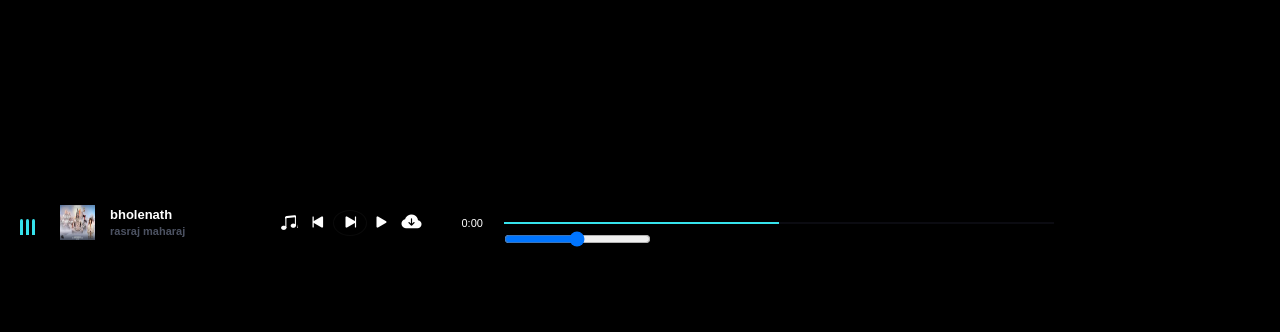
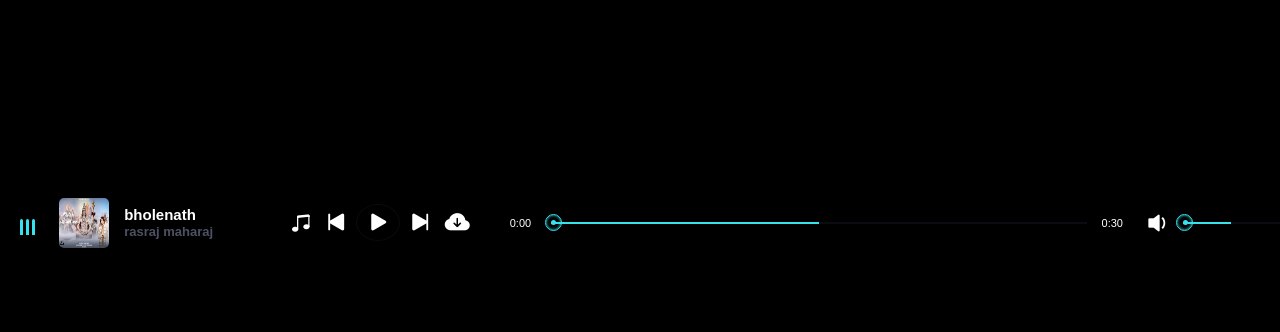
Before and after one commit to Dhanshree2609/Rhythm-MinorProject-, a PHP site: page / in a window 1280 px wide. Shown: the part 1683-2015 px from the top of the page. Run offline with PHP 8.4, Linux system fonts and the light colour scheme.

Commit message:
masterplay

```diff
--- a/index.html
+++ b/index.html
@@ -382,17 +382,23 @@
         <div class="icon">
           <i class="bi shuffle bi-music-note-beamed">next</i>
           <i class="bi bi-skip-start-fill"></i>
+          <i class="bi bi-play-fill"></i>
           <i class="bi bi-skip-end-fill"></i>
-          <i class="bi bi-play-fill"></i>
           <i class="bi bi-cloud-arrow-down-fill" id="download"></i>
         </div>
 
         <span id="currentstart">0:00</span>
         <div class="bar">
           <input type="range" id="seek" min="0" max="100">
-          <div class="bar2" id="">
-
-          </div>
+          <div class="bar2" id="bar2"></div>
+          <div class="dot"></div>
+        </div>
+        <span id="currentend">0:30</span>
+        <div class="vol">
+          <i class="bi bi-volume-down-fill"></i>
+          <input type="range" min="0" max="100" id="vol">
+          <div class="vol_bar"></div>
+          <div class="dot" id="vol_dot"></div>
         </div>
       </div>
       </header>
--- a/style.css
+++ b/style.css
@@ -605,6 +605,7 @@ button:hover {
     display: flex;
     align-items: center;
     margin-top: 0px;
+    justify-content: center;
 }
 
 .masterplay .wave{
@@ -665,8 +666,9 @@ header .masterplay .wave .wave1 :nth-child(3){
 }
 
 header .masterplay img{
-    width: 35px;
-    height: 35px;
+    width: 50px;
+    height: 50px;
+    border-radius: 5px;
 }
 
 .masterplay h5{
@@ -678,11 +680,11 @@ header .masterplay img{
     overflow: hidden;
     text-overflow: ellipsis;
     white-space: nowrap;
-    font-size: 13px;
+    font-size: 15px;
 
 }
 .masterplay h5 .subtitle{
-    font-size: 11px;
+    font-size: 13px;
     color: #4c5262;
     width: 100%;
     overflow: hidden;
@@ -691,7 +693,7 @@ header .masterplay img{
 }
 
 .masterplay .icon{
-    font-size: 20px;
+    font-size: 30px;
     color: white;
     margin: 0px 20px 0px 40px;
     outline: none;
@@ -703,18 +705,17 @@ header .masterplay img{
     outline: none;
 }
 .masterplay .icon .shuffle{
-    font-size: 17px;
+    font-size: 20px;
     margin-right: 10px;
-    width: 17.5px;
+    width: 20px;
     overflow: hidden;
     display: flex;
     align-items: center;
 
 }
 .masterplay .icon #download {
-    font-size: 20px ;
+    font-size: 25px ;
     margin-left: 10px;
-
 }
 
 .masterplay .icon .bi:nth-child(3){
@@ -751,7 +752,8 @@ header .masterplay img{
     top: 0;
     transition: 1s linear;
 }
-header .master_play .bar .dot {
+
+header .masterplay .bar .dot {
     position: absolute;
     width: 5px;
     height: 5px;
@@ -762,7 +764,7 @@ header .master_play .bar .dot {
     transition: 1s;
 }
 
-header .master_play .bar .dot::before {
+header .masterplay .bar .dot::before {
     content:'';
     position: absolute;
     width: 15px;
@@ -775,7 +777,7 @@ header .master_play .bar .dot::before {
 
 }
 
-header .master_play .bar input {
+header .masterplay .bar input {
     position: absolute;
     width: 100%;
     top: -7px;
@@ -784,3 +786,61 @@ header .master_play .bar input {
     z-index: 99999999999999999999999999999999;
     opacity: 0;
 }
+
+header .masterplay .vol{
+    position: relative;
+    width: 100px;
+    height: 2px;
+    background: rgb(105,105,170,.1);
+    margin-left: 50px;
+}
+
+header .masterplay .vol .bi{
+    position: absolute;
+    color: #fff;
+    font-size: 30px;
+    top: -15px;
+    left: -40px;
+}
+
+header .masterplay .vol input{
+    position: absolute;
+    width: 100%;
+    top: -6px;
+    left: 0px;
+    cursor: pointer;
+    z-index: 999999999999999999999999999;
+    opacity: 0;
+}
+
+header .masterplay .vol .vol_bar{
+    position: absolute;
+    background: #36e2ec;
+    width: 50%;
+    height: 100%;
+    top: 0;
+    transition: 1s linear;
+}
+
+header .masterplay .vol .dot {
+    position: absolute;
+    width: 5px;
+    height: 5px;
+    background-color:#36e2ec;
+    border-radius: 50px;
+    left: 0%;
+    top: -1.5px;
+    transition: 1s;
+}
+
+header .masterplay .vol .dot::before{
+    content: '';
+    position: absolute;
+    width: 15px;
+    height: 15px;
+    border:1px solid #36e2ec;
+    border-radius: 50%;
+    left: -7px;
+    top: -6.5px;
+    box-shadow: inset 0px 0px 3px #36e2ec;
+}
```
